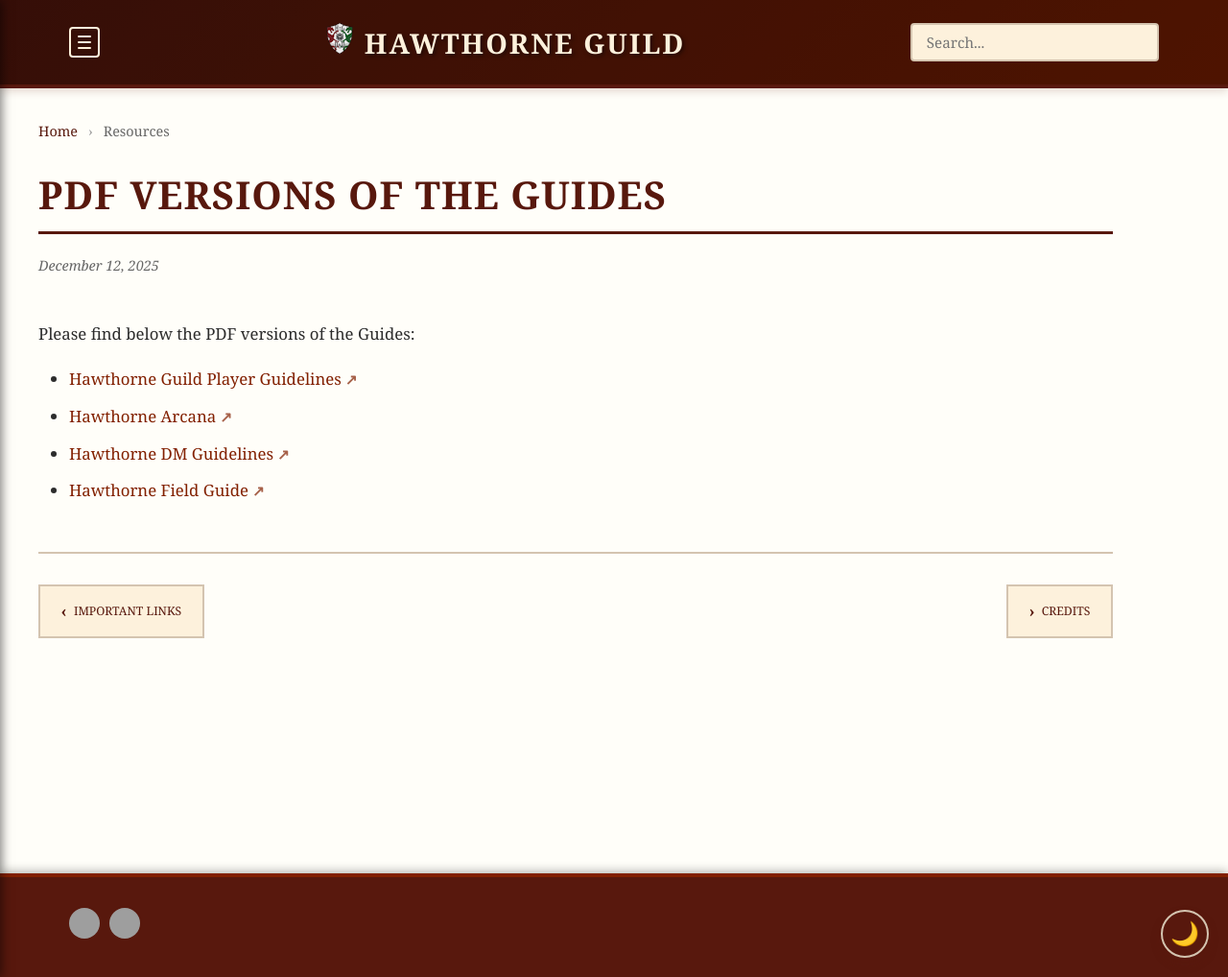
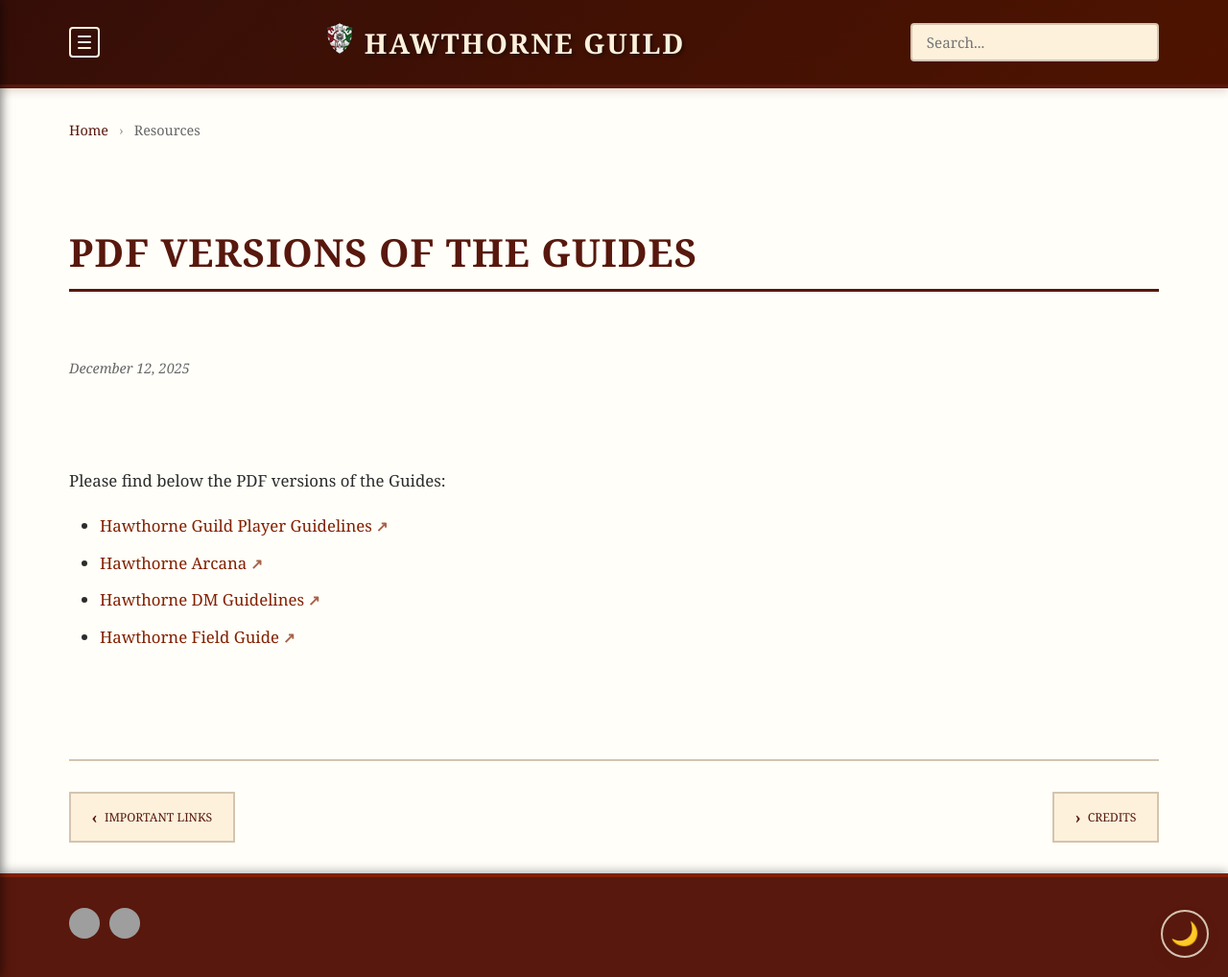
Before and after one commit to coconutswallow/Guides, a Jekyll site: the page built from _resources/PDF-guides.md, in a window 1280 px wide and 1018 px high. Shown: the whole window at 96% size. Built offline with Jekyll 4.4.1, drawn with Linux system fonts in a browser that asks for light colours; comment, search, counter and statistics services are not loaded; grey boxes are pictures that could not be loaded.

Commit message:
Update doc.html

```diff
--- a/_layouts/doc.html
+++ b/_layouts/doc.html
@@ -1,130 +1,8 @@
 ---
 layout: default
 ---
-<style>
-    /* --- LAYOUT OVERRIDES --- */
-
-    /* 1. BREAKOUT CONTAINER */
-    /* Forces the layout to span the full browser width, ignoring parent constraints */
-    .doc-container {
-        width: 100vw;
-        position: relative;
-        left: 50%;
-        right: 50%;
-        margin-left: -50vw;
-        margin-right: -50vw;
-
-        /* Flex alignment to center the inner content */
-        display: flex;
-        justify-content: center;
-    }
-
-    /* 2. INNER CONTENT WRAPPER */
-    /* Limits the total width so it doesn't stretch to infinity on huge screens */
-    .doc-content {
-        width: 100%;
-        max-width: 1500px; /* 1200px Body + Gap + Sidebar */
-        padding: 0 40px;   /* Outer gutters */
-
-        display: flex;
-        flex-direction: row;
-        align-items: flex-start;
-        gap: 40px; /* Space between Body and TOC */
-    }
-
-    /* 3. The Main Body */
-    .doc-body {
-        flex: 1 1 auto;
-        min-width: 0;
-
-        /* This keeps the text column consistent with your standard non-TOC pages */
-        max-width: 1200px;
-        display: block;
-    }
-
-    /* 4. The Table of Contents */
-    .doc-toc {
-        flex: 0 0 180px;
-        width: 180px;
-        min-width: 180px;
-        max-width: 180px;
-        font-size: 0.85rem;
-
-        /* Sticky Positioning */
-        position: -webkit-sticky;
-        position: sticky;
-        top: 100px;
-        max-height: calc(100vh - 120px);
-        overflow-y: auto;
-
-        /* Visuals */
-        padding-left: 15px;
-        border-left: 1px solid var(--color-border);
-    }
-
-    /* --- Active State Styles (Scroll Spy) --- */
-    .toc-link {
-        display: block;
-        padding: 2px 0;
-        color: var(--color-text-secondary); /* Use theme secondary text color */
-        text-decoration: none;
-        transition: all 0.2s ease;
-        border-left: 2px solid transparent;
-        padding-left: 8px;
-        margin-left: -10px;
-        line-height: 1.4;
-        margin-bottom: 4px;
-    }
-
-    .toc-link:hover {
-        color: var(--color-primary);
-    }
-
-    .toc-link.active {
-        /* USE THEME VARIABLES HERE */
-        color: var(--color-secondary);
-        font-weight: 700;
-        border-left: 2px solid var(--color-secondary);
-    }
-
-    /* --- Responsive: Stack on small screens --- */
-    @media (max-width: 1200px) {
-        /* Disable breakout on smaller screens to prevent scrolling issues */
-        .doc-container {
-            width: 100%;
-            margin-left: 0;
-            margin-right: 0;
-            left: 0;
-            right: 0;
-            display: block;
-        }
-
-        .doc-content {
-            padding: 0;
-            max-width: 100%;
-            flex-direction: column;
-        }
-
-        .doc-toc {
-            width: 100%;
-            max-width: 100%;
-            flex: none;
-            position: relative;
-            top: 0;
-            max-height: none;
-            margin-top: 20px;
-            border-left: none;
-            padding-left: 0;
-            border-top: 1px solid var(--color-border);
-            padding-top: 20px;
-        }
-    }
-</style>
-
 <div class="doc-container">
-    <div class="doc-content">
-
-        <div class="doc-body">
+    <div class="doc-content {% unless page.toc %}no-toc{% endunless %}">
 
         <nav class="breadcrumb">
             <a href="{{ site.baseurl }}/">Home</a>
@@ -148,7 +26,16 @@
         </div>
         {% endif %}
 
+        <div class="doc-body">
             {{ content }}
+        </div>
+
+        {% if page.toc %}
+        <aside class="doc-toc">
+            <h3>On This Page</h3>
+            <div id="toc-container"></div>
+        </aside>
+        {% endif %}
 
         {% if page.collection %}
         <nav class="doc-footer-nav">
@@ -182,26 +71,17 @@
         </nav>
         {% endif %}
     </div>
-
-        {% if page.toc %}
-        <aside class="doc-toc">
-            <h3>On This Page</h3>
-            <div id="toc-container"></div>
-        </aside>
-        {% endif %}
-
-    </div>
 </div>
 
 {% if page.toc %}
 <script>
+// Generate table of contents from h2 and h3 headers
 document.addEventListener('DOMContentLoaded', function() {
     const content = document.querySelector('.doc-body');
     const tocContainer = document.getElementById('toc-container');
 
     if (!content || !tocContainer) return;
 
-    // 1. GENERATE THE TOC
     const headers = content.querySelectorAll('h2, h3');
     if (headers.length === 0) return;
 
```
Also changed, not shown: other parts of _layouts/doc.html (+3 -28 lines). Lines whose indentation alone changed are shown as unchanged.
